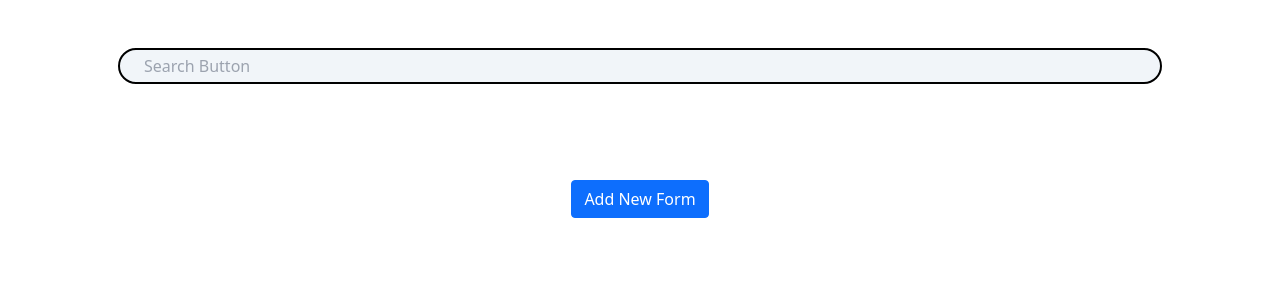
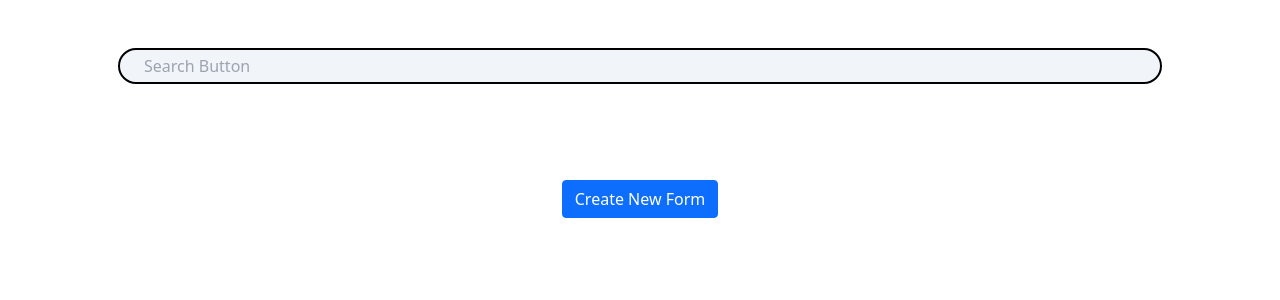
Before and after one commit to bahadirbagg/FormProject, a React (Create React App) app: page / in a window 1280 px wide. Shown: the top 300 px of the page. Built offline with nearby package versions, Linux system fonts and the light colour scheme.

Commit message:
Update FormPopup.jsx

```diff
--- a/src/components/FormPopup.jsx
+++ b/src/components/FormPopup.jsx
@@ -110,7 +110,7 @@ function FormPopup() {
     <>
       <div className=" flex w-full justify-center items-center">
         <Button variant="primary" onClick={handleShow}>
-          Add New Form
+          Create New Form
         </Button>
       </div>
 
```
